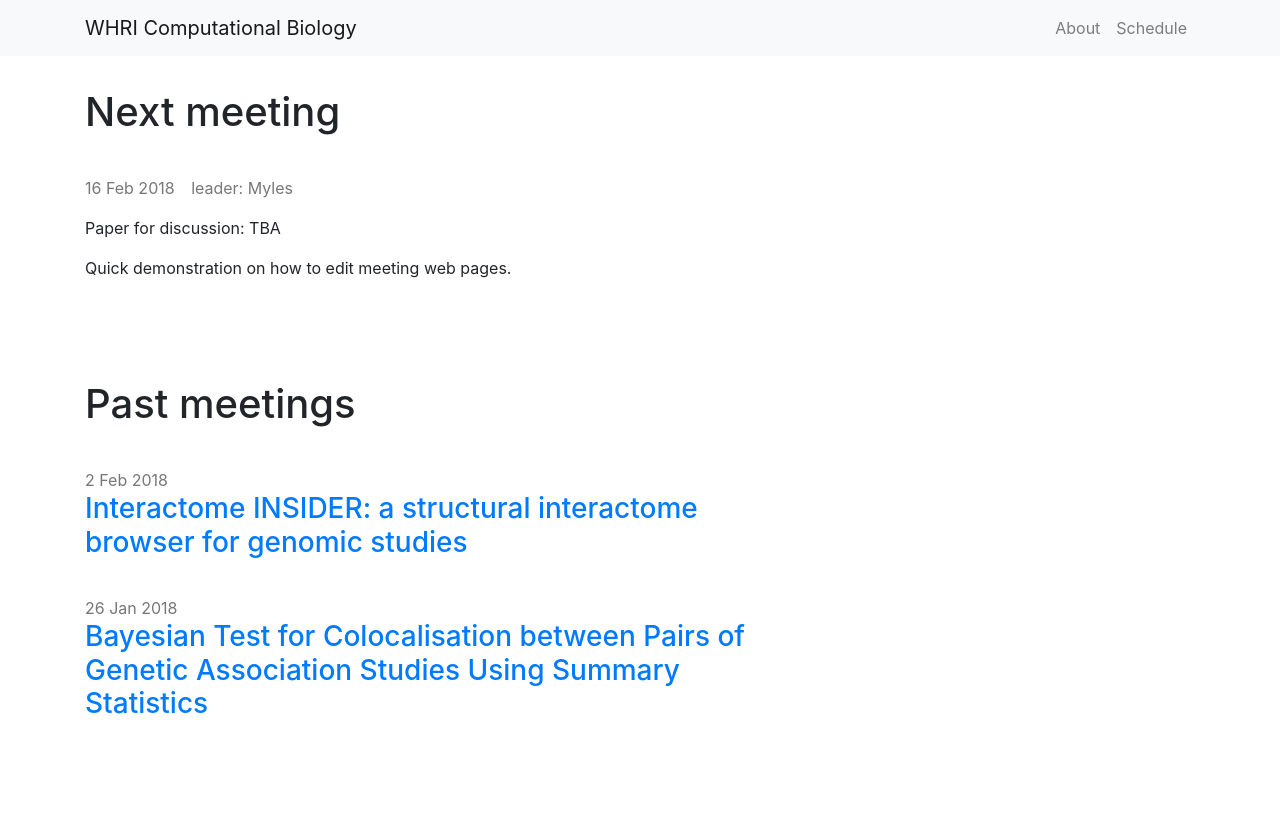
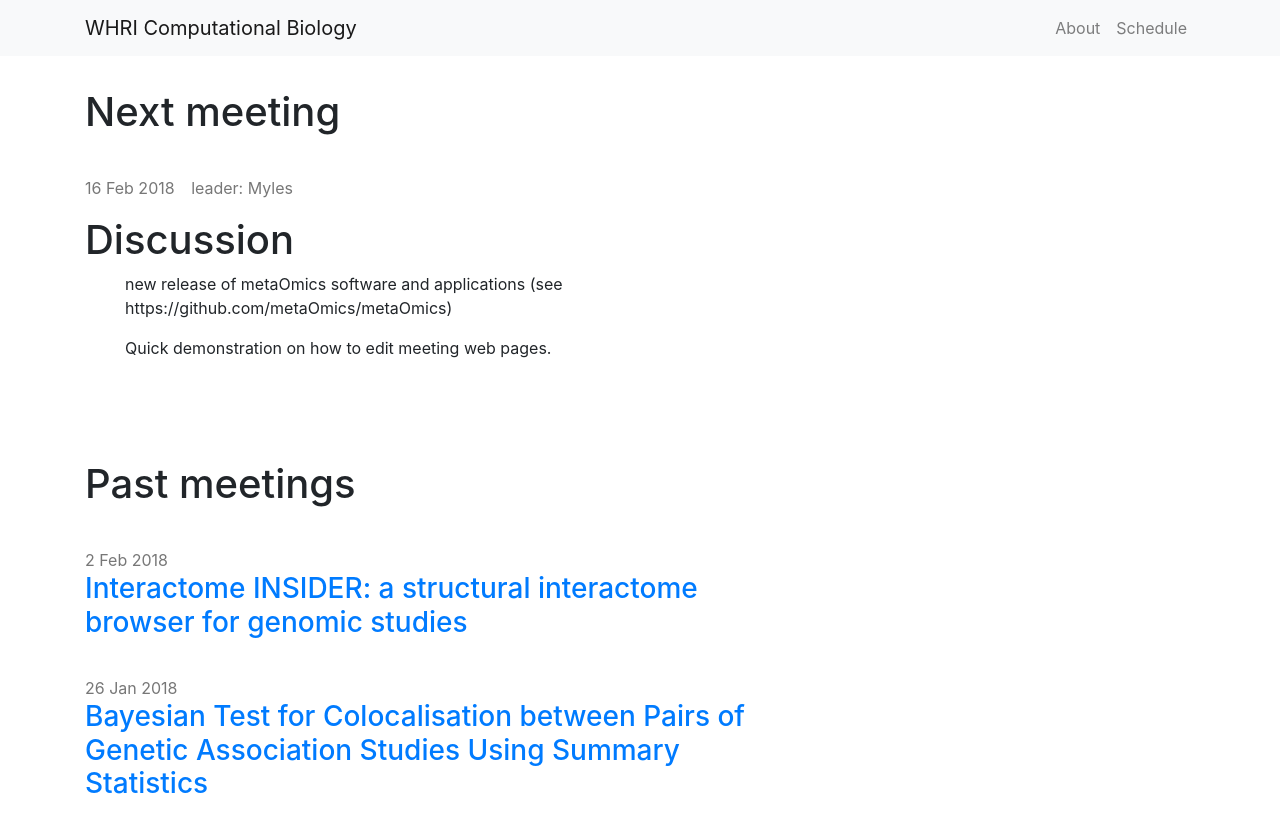
Before and after one commit to pilarcacheiro/WHRICompBio.github.io, a Jekyll site: the page built from index.md, in a window 1280 px wide. Shown: the top 833 px of the page. Built offline with Jekyll 4.4.1, drawn with Linux system fonts in a browser that asks for light colours; our own code applies the rules of GitHub Pages for plain Markdown files.

Commit message:
KG agenda

```diff
--- a/index.md
+++ b/index.md
@@ -4,7 +4,7 @@
 layout: home
 ---
 
+# Discussion
+- new release of metaOmics software and applications (see https://github.com/metaOmics/metaOmics)
 
-Paper for discussion: TBA
-
-Quick demonstration on how to edit meeting web pages.
+- Quick demonstration on how to edit meeting web pages.
```
